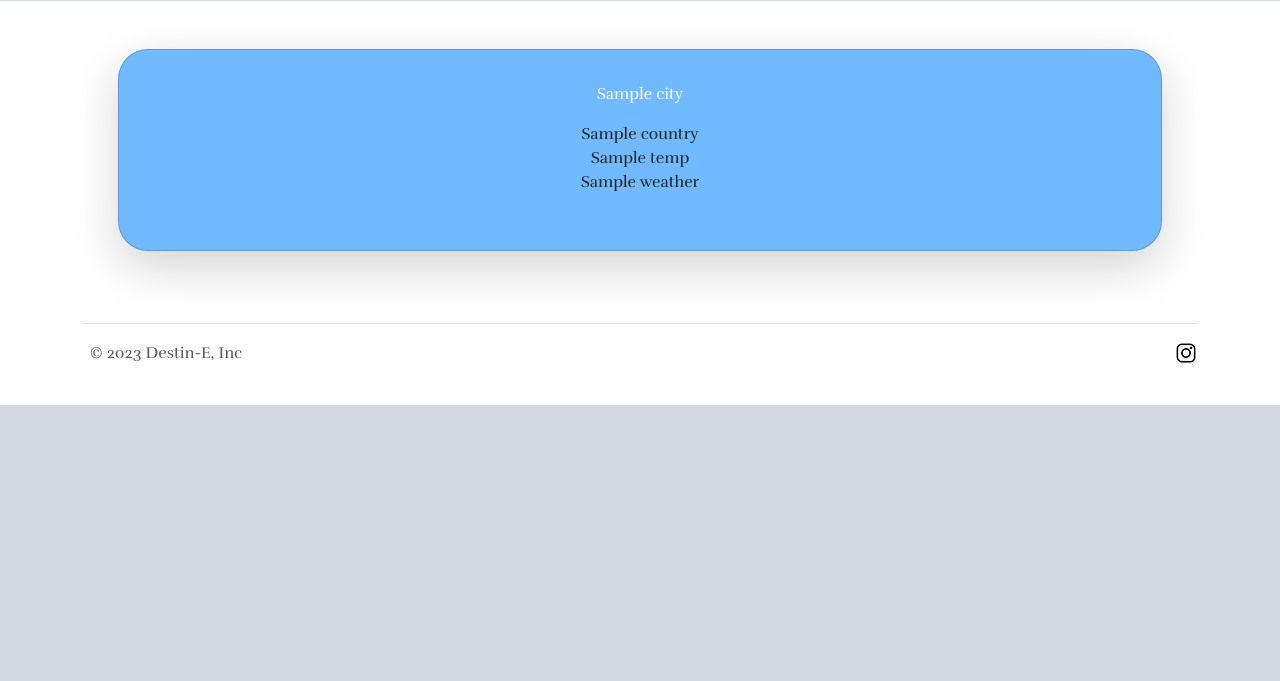
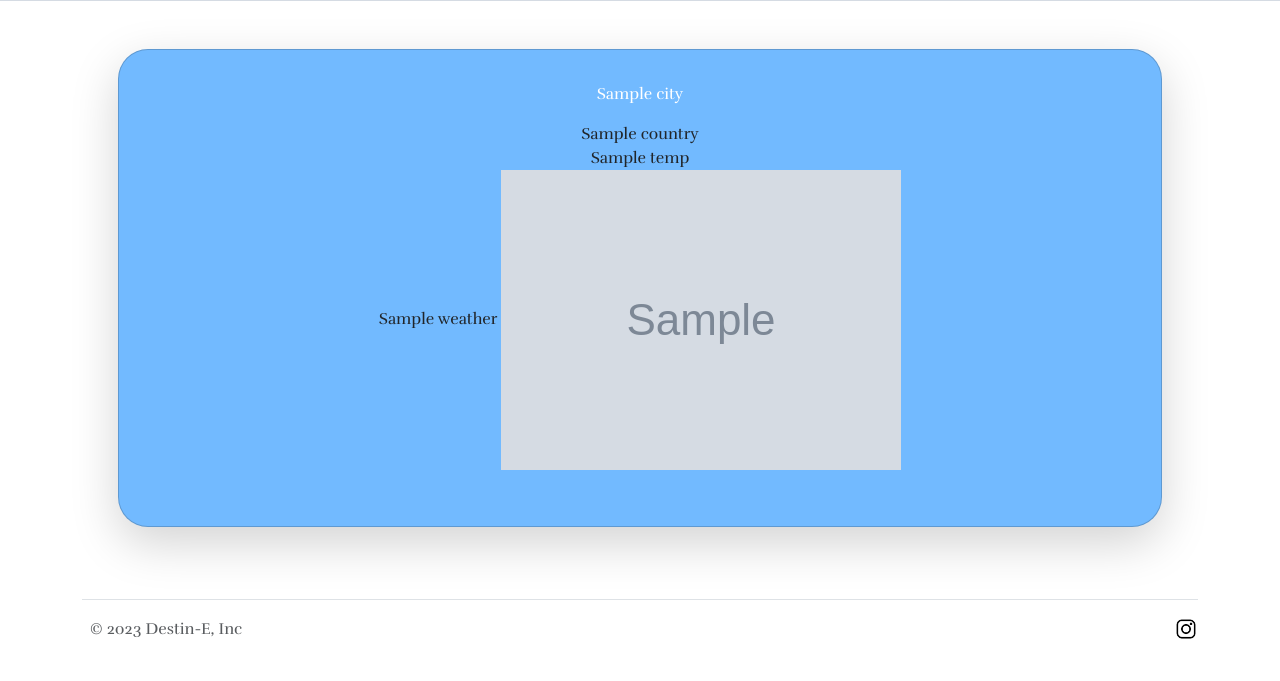
Before and after one commit to Spolito24/Hackathon-BAF, a PHP site: template src/View/Travel/destination.html.twig in a window 1280 px wide. Shown: the part 546-1227 px from the top of the page. Before the commit the page ends 951 px from the top, so only its background shows below. Run offline with PHP 8.4, Linux system fonts and the light colour scheme; the template is opened without the code that fills it: most values are stand-ins (such as "Sample title", 1, 10 or a date in 2020); grey boxes marked "Sample" are stand-in pictures; some libraries are stand-ins or nearby versions; some web fonts are replaced.

Commit message:
icon weather added

```diff
--- a/src/View/Travel/destination.html.twig
+++ b/src/View/Travel/destination.html.twig
@@ -1,8 +1,8 @@
 {% extends 'layout.html.twig' %}
 {% block content %}
 	{# <div id="spinner">
-			<img src="/assets/images/spinner.gif">
-		</div> #}
+						<img src="/assets/images/spinner.gif">
+					</div> #}
 	<h2 class="destination-img" style="background-image: url({{travel.image}})">Votre destination</h2>
 	<div class="container p-5">
 		<div class="card row p-4 mx-auto box shadow-lg">
@@ -18,7 +18,8 @@
 							<br>
 							{{ temp }}
 							<br>
-							{{weather}}
+							{{ weather }}
+							<img src="{{ icon }}" alt="">
 						</div>
 					</div>
 				</div>
```
